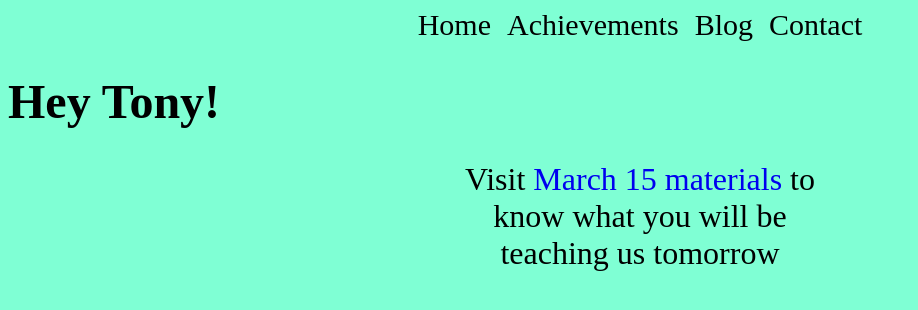
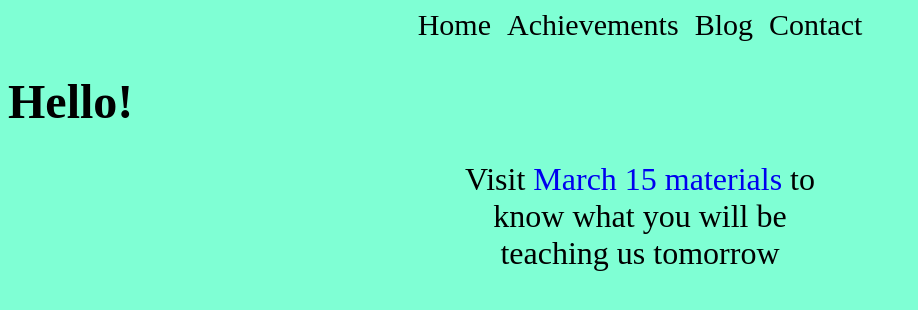
Before and after one commit to Kaleb-cpu/CPNT-262-Achievement-15, a SvelteKit app: page / in a window 1280 px wide. Shown: the top 310 px of the page, without its empty margins (0-918 px from the left). Built offline with nearby package versions, Linux system fonts and the light colour scheme.

Commit message:
h1 updated

```diff
--- a/src/routes/+page.svelte
+++ b/src/routes/+page.svelte
@@ -1,4 +1,4 @@
 
-<main><h1>Hey Tony!</h1></main>
+<main><h1>Hello!</h1></main>
 
 <p>Visit <a href="https://sait-wbdv-w23.netlify.app/courses/cpnt-262/day-16">March 15 materials</a> to know what you will be teaching us tomorrow</p>
```
